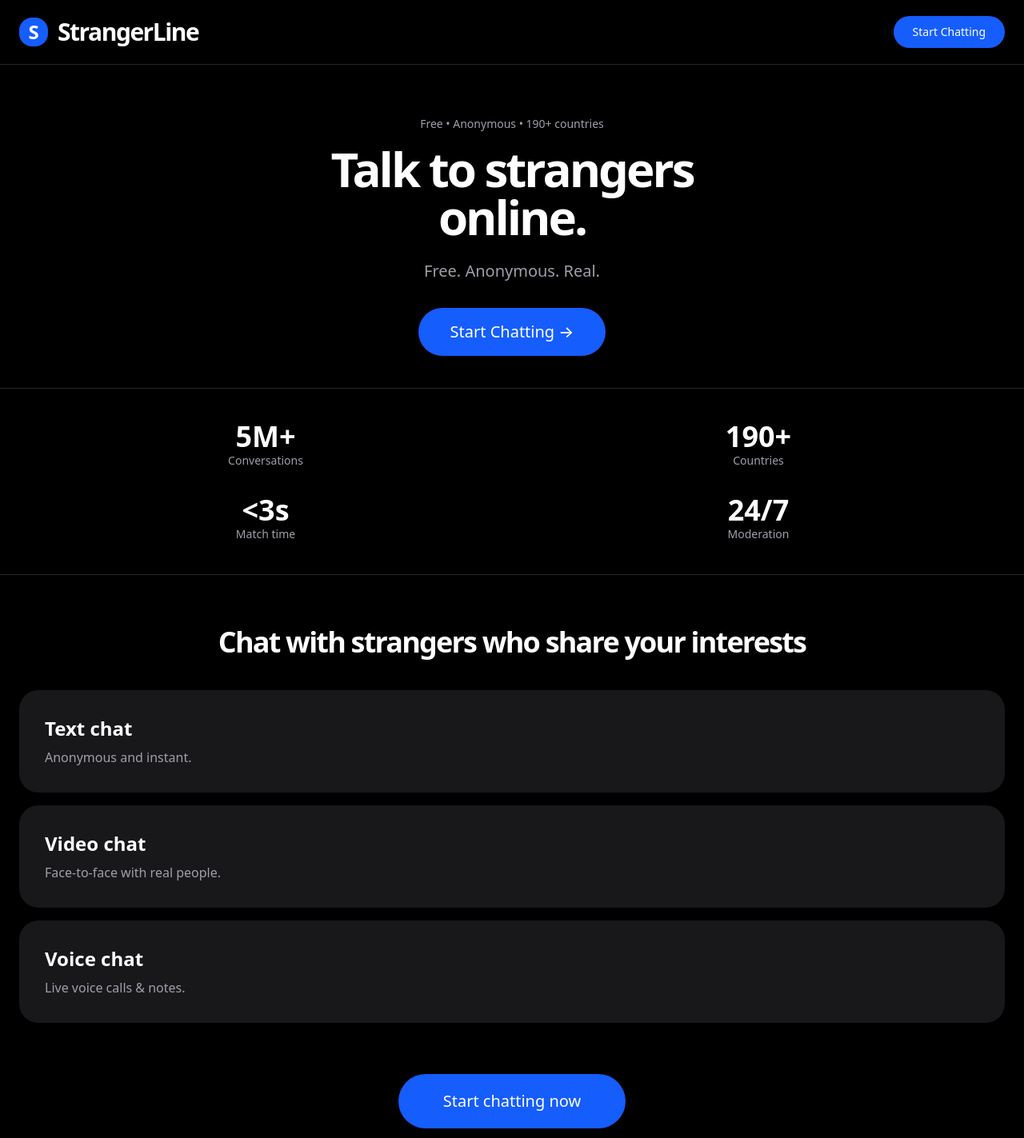
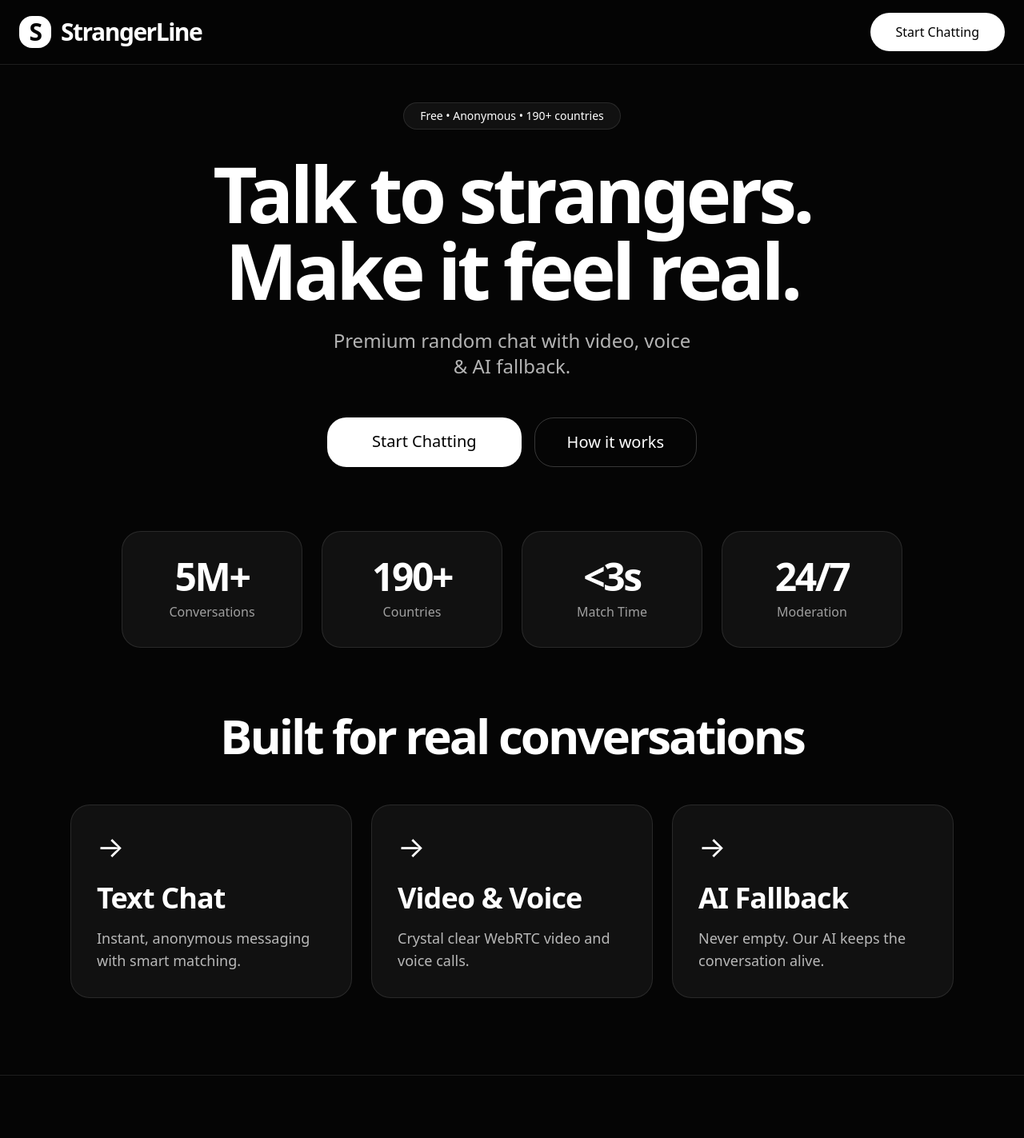
Before and after one commit to Exam-Mitra/AnyWhere, a Next.js app: page / in a window 1280 px wide. Shown: the top 1423 px of the page at 80% size. Built offline with nearby package versions, Linux system fonts and the light colour scheme.

Commit message:
Update page.tsx

```diff
--- a/app/page.tsx
+++ b/app/page.tsx
@@ -1,78 +1,112 @@
 'use client';
 
-export default function Home() {
+import { motion } from 'framer-motion';
+
+export default function PremiumLanding() {
   return (
-    <div className="min-h-screen bg-black text-white">
-      {/* Top Bar */}
-      <div className="px-6 py-5 flex items-center justify-between border-b border-zinc-800">
+    <div className="min-h-screen bg-[#050505] text-white overflow-hidden">
+      {/* Navbar */}
+      <nav className="fixed top-0 left-0 right-0 z-50 border-b border-white/10 bg-[#050505]/90 backdrop-blur-xl">
+        <div className="max-w-7xl mx-auto px-6 flex items-center justify-between h-20">
           <div className="flex items-center gap-3">
-          <div className="w-9 h-9 bg-blue-600 rounded-2xl flex items-center justify-center">
-            <span className="font-bold text-2xl">S</span>
+            <div className="w-10 h-10 bg-white rounded-2xl flex items-center justify-center">
+              <span className="text-black font-bold text-3xl tracking-tighter">S</span>
             </div>
             <span className="font-semibold text-3xl tracking-tighter">StrangerLine</span>
           </div>
-        <a href="/chat" className="bg-blue-600 px-6 py-2.5 rounded-full font-medium text-sm">Start Chatting</a>
+          <a href="/chat" className="px-8 py-3 bg-white text-black rounded-full font-medium hover:bg-white/90 transition-all">
+            Start Chatting
+          </a>
+        </div>
+      </nav>
+
+      {/* Hero */}
+      <div className="pt-32 pb-20 px-6 text-center relative">
+        <motion.div
+          initial={{ opacity: 0, y: 40 }}
+          animate={{ opacity: 1, y: 0 }}
+          transition={{ duration: 0.8 }}
+          className="max-w-4xl mx-auto"
+        >
+          <div className="inline-block px-5 py-1.5 rounded-full bg-white/5 border border-white/10 mb-8 text-sm">
+            Free • Anonymous • 190+ countries
           </div>
 
-      {/* Hero Section */}
-      <div className="px-6 pt-16 pb-10 text-center">
-        <div className="text-sm text-zinc-400 mb-4">Free • Anonymous • 190+ countries</div>
-
-        <h1 className="text-6xl font-semibold tracking-tighter leading-none mb-6">
-          Talk to strangers<br />online.
+          <h1 className="text-7xl md:text-8xl font-semibold tracking-tighter leading-none mb-6">
+            Talk to strangers.<br />Make it feel real.
           </h1>
 
-        <p className="text-xl text-zinc-400 mb-8">Free. Anonymous. Real.</p>
+          <p className="text-2xl text-white/70 max-w-md mx-auto mb-12">
+            Premium random chat with video, voice &amp; AI fallback.
+          </p>
 
-        <a href="/chat" className="bg-blue-600 px-10 py-4 text-xl rounded-full font-medium inline-block">
-          Start Chatting →
+          <div className="flex flex-col sm:flex-row gap-4 justify-center">
+            <a href="/chat"
+               className="bg-white text-black px-14 py-4 rounded-3xl text-xl font-medium hover:scale-[1.02] active:scale-95 transition-all inline-block">
+              Start Chatting
+            </a>
+            <a href="#how"
+               className="border border-white/20 px-10 py-4 rounded-3xl text-xl font-medium hover:bg-white/5 transition-all inline-block">
+              How it works
             </a>
           </div>
-
-      {/* Stats */}
-      <div className="grid grid-cols-2 gap-y-8 px-6 py-10 border-y border-zinc-800 text-center">
-        <div>
-          <div className="text-4xl font-semibold">5M+</div>
-          <div className="text-zinc-400 text-sm">Conversations</div>
-        </div>
-        <div>
-          <div className="text-4xl font-semibold">190+</div>
-          <div className="text-zinc-400 text-sm">Countries</div>
-        </div>
-        <div>
-          <div className="text-4xl font-semibold">&lt;3s</div>
-          <div className="text-zinc-400 text-sm">Match time</div>
-        </div>
-        <div>
-          <div className="text-4xl font-semibold">24/7</div>
-          <div className="text-zinc-400 text-sm">Moderation</div>
-        </div>
+        </motion.div>
       </div>
 
-      {/* Features */}
-      <div className="px-6 py-16">
-        <h2 className="text-4xl font-semibold tracking-tighter mb-10 text-center">Chat with strangers who share your interests</h2>
+      {/* 3D Stats */}
+      <div className="max-w-5xl mx-auto px-6 grid grid-cols-2 md:grid-cols-4 gap-6 pb-20">
+        {[
+          { number: "5M+", label: "Conversations" },
+          { number: "190+", label: "Countries" },
+          { number: "<3s", label: "Match Time" },
+          { number: "24/7", label: "Moderation" }
+        ].map((stat, index) => (
+          <motion.div
+            key={index}
+            whileHover={{ scale: 1.05, rotateY: 5 }}
+            className="bg-white/5 border border-white/10 rounded-3xl p-8 text-center"
+          >
+            <div className="text-5xl font-semibold tracking-tighter">{stat.number}</div>
+            <div className="text-white/60 mt-2">{stat.label}</div>
+          </motion.div>
+        ))}
+      </div>
 
-        <div className="space-y-4">
-          <div className="bg-zinc-900 p-8 rounded-3xl">
-            <h3 className="text-2xl font-semibold mb-2">Text chat</h3>
-            <p className="text-zinc-400">Anonymous and instant.</p>
+      {/* Features with 3D Cards */}
+      <div className="max-w-6xl mx-auto px-6 pb-24">
+        <div className="text-center mb-14">
+          <h2 className="text-6xl font-semibold tracking-tighter">Built for real conversations</h2>
         </div>
-          <div className="bg-zinc-900 p-8 rounded-3xl">
-            <h3 className="text-2xl font-semibold mb-2">Video chat</h3>
-            <p className="text-zinc-400">Face-to-face with real people.</p>
-          </div>
-          <div className="bg-zinc-900 p-8 rounded-3xl">
-            <h3 className="text-2xl font-semibold mb-2">Voice chat</h3>
-            <p className="text-zinc-400">Live voice calls &amp; notes.</p>
-          </div>
+
+        <div className="grid md:grid-cols-3 gap-6">
+          {[
+            { title: "Text Chat", desc: "Instant, anonymous messaging with smart matching." },
+            { title: "Video & Voice", desc: "Crystal clear WebRTC video and voice calls." },
+            { title: "AI Fallback", desc: "Never empty. Our AI keeps the conversation alive." }
+          ].map((feature, index) => (
+            <motion.div
+              key={index}
+              whileHover={{
+                scale: 1.03,
+                rotateX: 2,
+                rotateY: 3,
+                transition: { duration: 0.2 }
+              }}
+              className="bg-white/5 border border-white/10 p-8 rounded-3xl hover:border-white/20 transition-all"
+            >
+              <div className="text-4xl mb-6">→</div>
+              <h3 className="text-4xl font-semibold tracking-tight mb-4">{feature.title}</h3>
+              <p className="text-white/70 text-lg">{feature.desc}</p>
+            </motion.div>
+          ))}
         </div>
       </div>
 
       {/* Final CTA */}
-      <div className="px-6 pb-20 text-center">
-        <a href="/chat" className="bg-blue-600 px-14 py-5 text-xl rounded-full font-medium inline-block">
-          Start chatting now
+      <div className="border-t border-white/10 py-20 text-center">
+        <a href="/chat"
+           className="bg-white text-black px-16 py-5 text-2xl rounded-3xl font-medium hover:scale-105 active:scale-95 transition-all inline-block">
+          Start your first chat
         </a>
       </div>
     </div>
```
Lines whose indentation alone changed are shown as unchanged.
